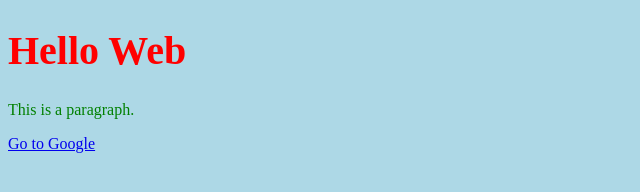
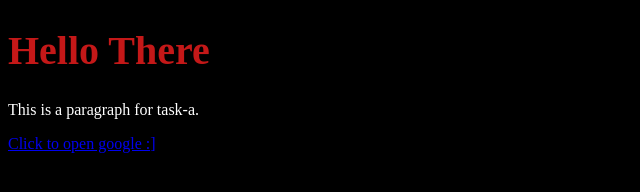
Before and after one commit to Mehdi-Mor/BasicsOfWebDev, a plain HTML site: page task-a/index.html in a window 1280 px wide. Shown: the whole page, without its empty margins (0-640 px from the left). Drawn offline with Linux system fonts and the light colour scheme.

Commit message:
task-a 1st

```diff
--- a/task-a/index.html
+++ b/task-a/index.html
@@ -2,14 +2,14 @@
 <html lang="en">
 <head>
   <meta charset="UTF-8">
-  <title>Hello Web</title>
+  <title>Task a</title>
   <link rel="stylesheet" href="style.css">
 </head>
 <body>
 
-  <h1>Hello Web</h1>
-  <p>This is a paragraph.</p>
-  <a href="https://www.google.com">Go to Google</a>
+  <h1>Hello There</h1>
+  <p>This is a paragraph for task-a.</p>
+  <a href="https://www.google.com">Click to open google :]</a>
 
 </body>
 </html>
--- a/task-a/style.css
+++ b/task-a/style.css
@@ -1,12 +1,12 @@
 body {
-  background-color: lightblue;
+  background-color: rgb(0, 0, 0);
 }
 
 h1 {
-  color: red;
+  color: rgb(196, 24, 24);
   font-size: 40px;
 }
 
 p {
-  color: green;
+  color: rgb(255, 255, 255);
 }
```
